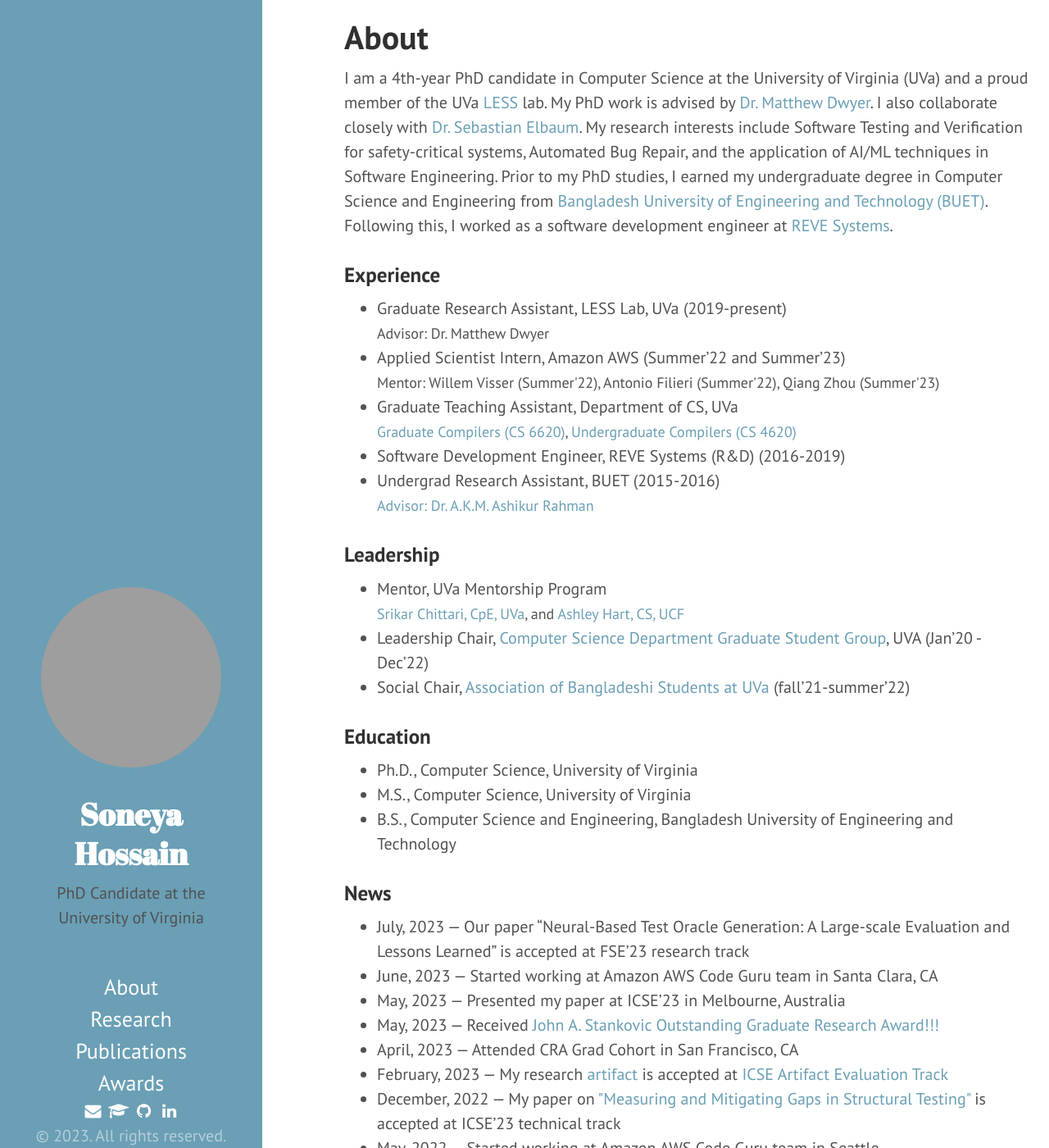
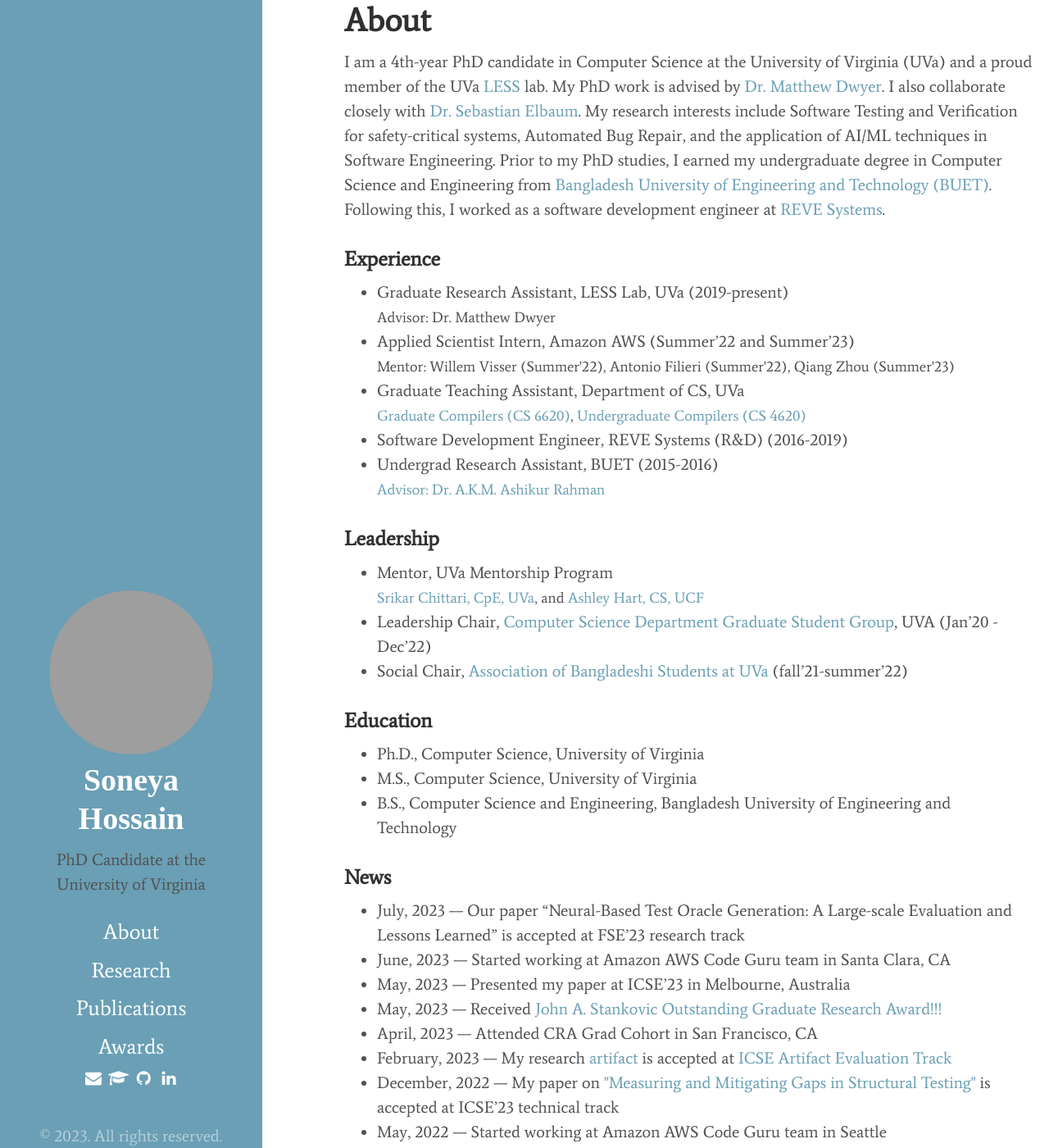
Before and after one commit to soneyahossain/soneyahossain.github.io, a Jekyll site: the page built from index.md, in a window 1280 px wide and 1400 px high. Shown: the whole window at 82% size. Built offline with Jekyll 4.4.1, drawn with Linux system fonts in a browser that asks for light colours; cached includes are drawn as plain includes; grey boxes are pictures that could not be loaded.

Commit message:
Update font

```diff
--- a/public/css/hyde.css
+++ b/public/css/hyde.css
@@ -32,7 +32,7 @@
  */
 
 html {
-  font-family: "PT Sans", Helvetica, Arial, sans-serif;
+  font-family: "Average", Helvetica, Arial, sans-serif;
 }
 @media (min-width: 48em) {
   html {
@@ -82,21 +82,21 @@ html {
   /*color: #fff;*/
   color:  #515151;
   /*margin-top: 0;*/
-  margin-top:-1; /* space above the avatar */
-  margin-bottom: -2;
-  font-family: "Abril Fatface", serif;
+  margin-top:0; /* space above the avatar */
+  margin-bottom: 2;/* space below the avatar */
+  font-family: "Crimson Text", serif;
   /*font-size: 3.25rem;*/
   font-size: 1.9rem;
 }
 
 /* Sidebar nav */
 .sidebar-nav {
-  margin-bottom: 0rem; /* space below the social icons*/
-  margin-top:  2.5rem; /* space above the "about" in sidebar */
+  margin-bottom: 2rem; /* space below the social icons*/
+  margin-top:  0rem; /* space above the "about" in sidebar */
 }
 .sidebar-nav-item {
   display: block;
-  line-height: 1.5;
+  line-height: 1.8;
   font-size: 1.3rem; /* fontsize of sidebar items */
 }
 a.sidebar-nav-item:hover,
@@ -117,8 +117,9 @@ a.sidebar-nav-item:focus {
   .sidebar-sticky {
     position: absolute;
     right:  1rem;
-    bottom: -1rem;
+    bottom: -1rem; /* space below the copyright */
     left:   1rem;
+/*    top: -2rem;*/
   }
 }
 
@@ -132,7 +133,7 @@ a.sidebar-nav-item:focus {
 .content {
   /*padding-top:    4rem;
   padding-bottom: 4rem;*/
-  padding-top:    1rem;  /* space in the body above "About" */
+  padding-top:    0rem;  /* space in the body above "About" */
   padding-bottom: 2rem;
 }
 
@@ -156,8 +157,8 @@ a.sidebar-nav-item:focus {
 
 .avatar {
 
-  width: 11rem;
-  height: 11rem;
+  width: 10rem;
+  height: 10rem;
   border-radius: 100%;
   overflow: hidden;
   display: inline-block;
@@ -167,7 +168,7 @@ a.sidebar-nav-item:focus {
   z-index: 1;
   margin-bottom: 0rem; /* space between avatar and name */
   margin-top: 0rem;
-  margin-left: 1.5 rem;
+  margin-left: 0rem;
   margin-right: 0rem;
 
 }
@@ -179,8 +180,8 @@ a.sidebar-nav-item:focus {
   box-sizing: content-box;
   border: 1rem solid var(--body-bg);
   transition: border-color 1s ease;
-  margin-top: -1.5rem;
-  margin-right: -1rem;
+  margin-top: 0rem;
+  margin-right: 0rem;
 }
 
 
```
